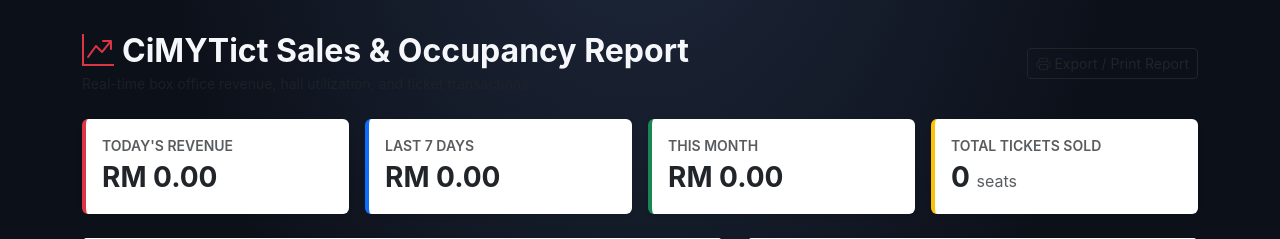
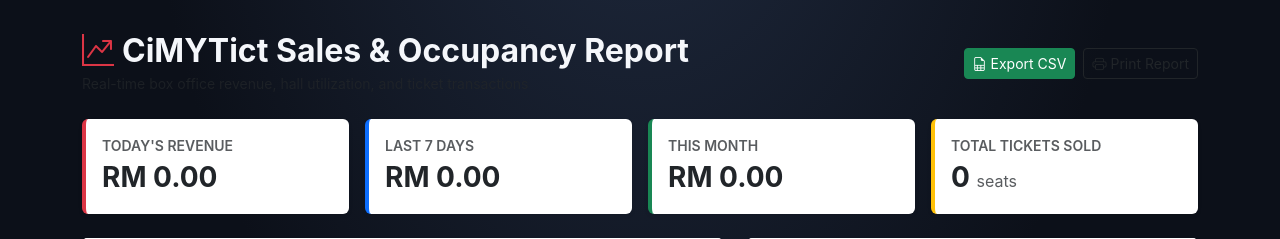
Before and after one commit to ryusen-lhj/CiMYTict, an ASP.NET Core app: page /AdminDashboard in a window 1280 px wide. Shown: the part 76-315 px from the top of the page. Run offline with ASP.NET Core 8, Linux system fonts and the light colour scheme; the visitor is signed in with stand-in values (Sample User, id 1); style sheets or scripts are compiled from the project's sources; the project's own start-up code is not run, and a stand-in starts its controllers and pages; some libraries are stand-ins or nearby versions.

Commit message:
Add separate CSV export and print report controls

```diff
--- a/CiMYTict/Views/AdminDashboard/Index.cshtml
+++ b/CiMYTict/Views/AdminDashboard/Index.cshtml
@@ -11,9 +11,10 @@
         <h2 class="fw-bold mb-0"><i class="bi bi-graph-up-arrow text-danger me-2"></i>CiMYTict Sales &amp; Occupancy Report</h2>
         <small class="text-muted">Real-time box office revenue, hall utilization, and ticket transactions</small>
     </div>
-    <button onclick="window.print()" class="btn btn-outline-dark btn-sm">
-        <i class="bi bi-printer me-1"></i>Export / Print Report
-    </button>
+    <div class="d-flex flex-wrap gap-2 no-print">
+        <a asp-action="ExportCsv" class="btn btn-success btn-sm"><i class="bi bi-file-earmark-spreadsheet me-1"></i>Export CSV</a>
+        <button onclick="window.print()" class="btn btn-outline-dark btn-sm"><i class="bi bi-printer me-1"></i>Print Report</button>
+    </div>
 </div>
 
 <!-- KPI Revenue Cards -->
```
